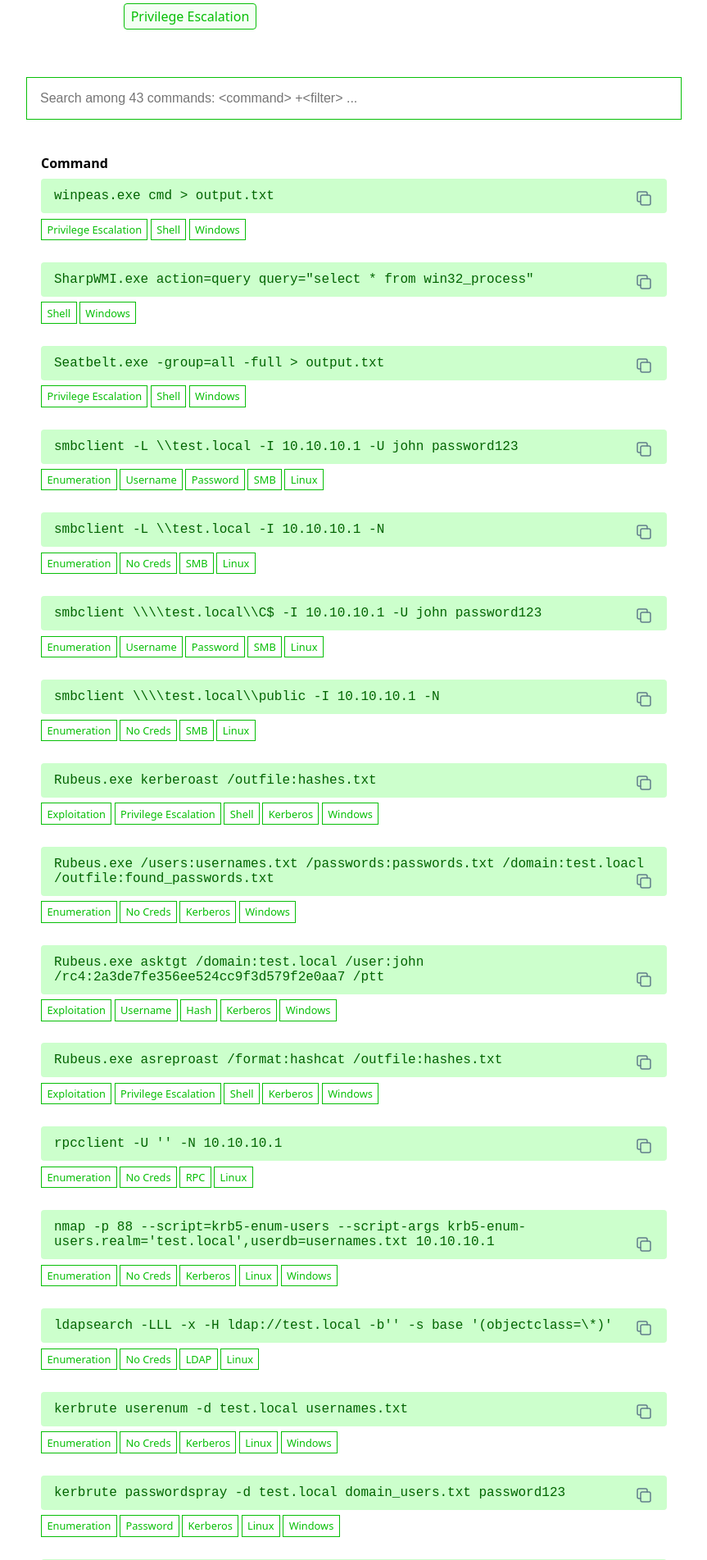
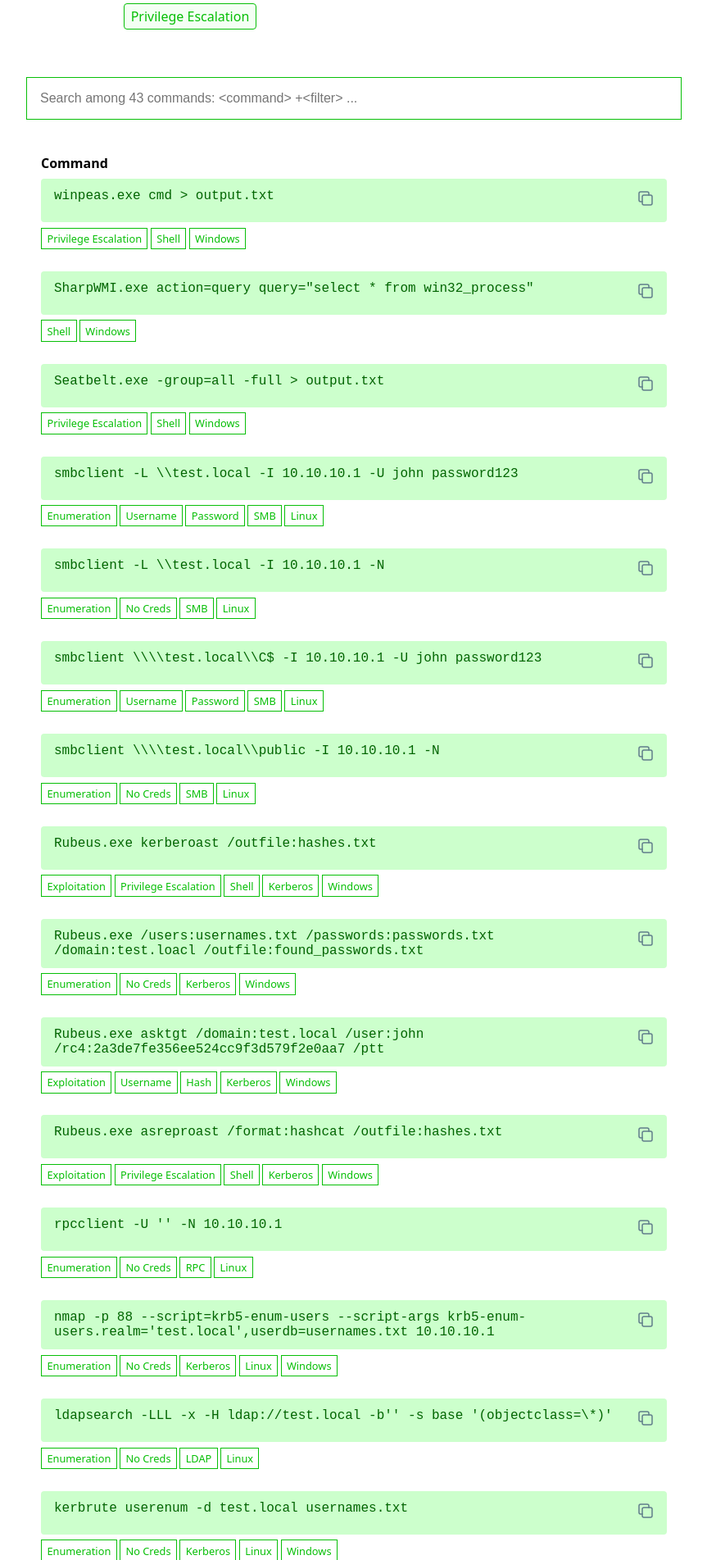
Before and after one commit to WADComs/WADComs.github.io, a Jekyll site: the page built from index.md, in a window 1280 px wide. Shown: the part 578-2481 px from the top of the page at 82% size, without its empty margins (208-1071 px from the left). Built offline with Jekyll 4.4.1, drawn with Linux system fonts in a browser that asks for light colours.

Commit message:
fixed copy button position and changed cursor on filter hover

```diff
--- a/_includes/bin_table.html
+++ b/_includes/bin_table.html
@@ -54,7 +54,7 @@
 	    {% assign sites = site.wadcoms | reverse %}
             {% for file in sites %}
             <tr>
-		    <td><div class="bin-name"><a href="{{ file.url }}" id="{{ file.url }}" style="text-decoration: none; color: DarkGreen;">{{ file.command }}</a><a href="javascript:void(0)" onClick="copyFunction('{{ file.url }}')" style="float: right;"><img src="/assets/copy-button.svg" alt="Copy" title="Copy" id="{{ file.url }}_img"/></a></div><p style="margin-top: -12px;">{% include filter_list.html bin=file %}</p></td>
+		    <td><div class="bin-name"><div style="flex: 0 0 97%"><a href="{{ file.url }}" id="{{ file.url }}" style="text-decoration: none; color: DarkGreen;">{{ file.command }}</a></div><div style="flex: 1;"><a href="javascript:void(0)" onClick="copyFunction('{{ file.url }}')"><img src="/assets/copy-button.svg" alt="Copy" title="Copy" id="{{ file.url }}_img"/></a></div></div><p style="margin-top: -12px;">{% include filter_list.html bin=file %}</p></td>
             </tr>
             {% endfor %}
         </tbody>
--- a/assets/style.scss
+++ b/assets/style.scss
@@ -107,6 +107,7 @@ h2, h3, h4, h5, h5 {
             background: $lighter;
             font-size: initial;
             border-radius: 0.25em;
+	    cursor: pointer;
 
             &:hover:before {
                 content: attr(data-title);
@@ -252,6 +253,7 @@ h2, h3, h4, h5, h5 {
 }
 
 .bin-name {
+    display: flex;
     font-family: monospace;
     font-size: 1.0rem;
     padding: 0.75em 1.0em;
```
